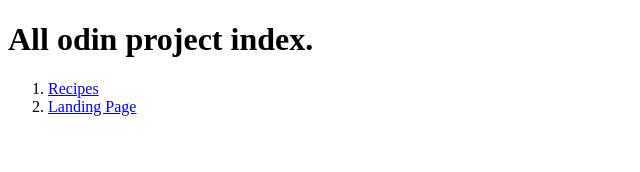
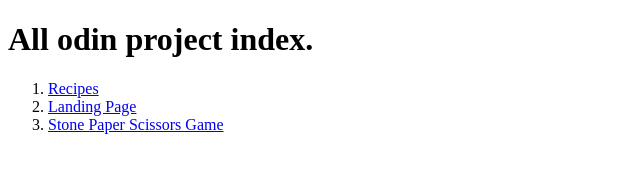
Before and after one commit to Yashyas/odin_projects, a plain HTML site: page index.html in a window 1280 px wide. Shown: the whole page, without its empty margins (0-640 px from the left). Drawn offline with Linux system fonts and the light colour scheme.

Commit message:
Added stone paper scissor on index

```diff
--- a/index.html
+++ b/index.html
@@ -12,6 +12,7 @@
     <ol>
         <li><a href="https://yashyas.github.io/odin-recipes/" >Recipes</a></li>
         <li><a href="landing_page/index.html" >Landing Page</a></li>
+        <li><a href="stonepaper/index.html" >Stone Paper Scissors Game</a></li>
     </ol>
 
 </body>
```
